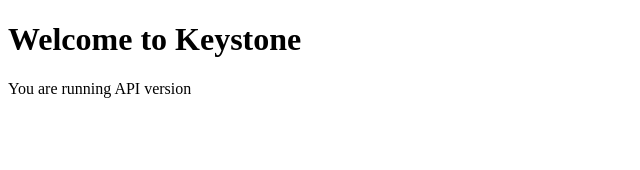
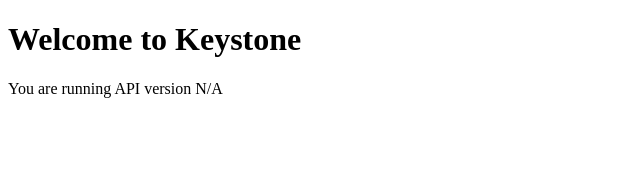
Before and after one commit to pitt-crc/keystone-web, an Angular app: page / in a window 1280 px wide. Shown: the top 170 px of the page, without its empty margins (0-640 px from the left). Built offline with nearby package versions, Linux system fonts and the light colour scheme; no server answers.

Commit message:
Updates code to use API service

```diff
--- a/src/app/app.component.ts
+++ b/src/app/app.component.ts
@@ -1,33 +1,33 @@
-import {Component, inject, OnInit} from '@angular/core';
+import { Component, OnInit } from '@angular/core';
 import { CommonModule } from '@angular/common';
 import { RouterOutlet } from '@angular/router';
-import { environment} from "../environments/environment";
-import { HttpClient, HttpClientModule } from "@angular/common/http";
-
+import { ApiService } from "./core/api.service";
 
 @Component({
   selector: 'app-root',
   standalone: true,
-  imports: [CommonModule, RouterOutlet, HttpClientModule],
+  imports: [CommonModule, RouterOutlet],
   templateUrl: './app.component.html',
   styleUrl: './app.component.scss'
 })
 export class AppComponent implements OnInit {
-  httpClient = inject(HttpClient)
+  apiVersion = "N/A"
 
-  apiVersion: string = ""
+  constructor(private apiService: ApiService) {
+  }
 
   ngOnInit(): void {
-    this.getAPIVersion()
+    this.fetchVersion();
   }
 
-  getAPIVersion(): void {
-    const endpoint = environment.API_URL + '/version'
-    this.httpClient.get(endpoint, {responseType: 'text'})
-      .subscribe(
-        (data: string) => {
-          this.apiVersion = data
-        }
-      )
+  fetchVersion(): void {
+    this.apiService.versionGet().subscribe({
+      next: (data: string) => {
+        this.apiVersion = data;
+      },
+      error: (error) => {
+        console.error('Error fetching API version:', error);
+      }
+    });
   }
 }
--- a/src/environments/environment.ts
+++ b/src/environments/environment.ts
@@ -1,3 +1,3 @@
 export const environment = {
-  API_URL: process.env["API_URL"] || "http://localhost:8000"
+  APIURL: process.env["API_URL"] || "http://localhost:8000"
 };
```
